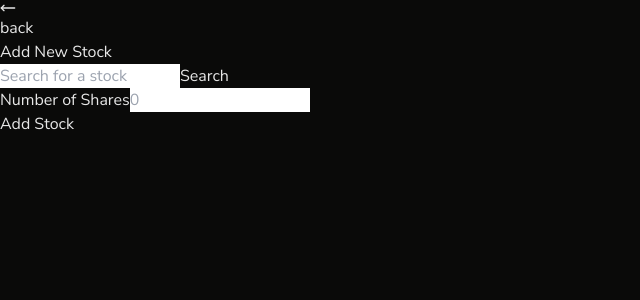
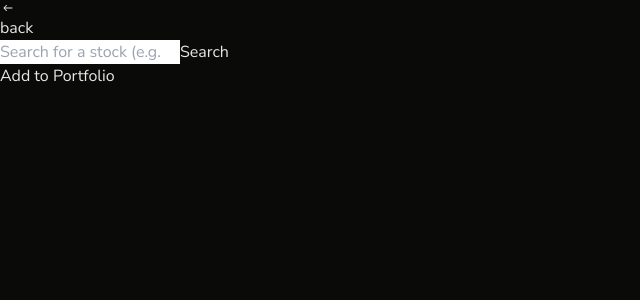
Before and after one commit to ayush-khatrii/portfolio-tracker, a React (Vite) app in the folder client/: page /add/holding in a window 1280 px wide. Shown: the top 300 px of the page, without its empty margins (0-640 px from the left). Built offline with nearby package versions, Linux system fonts and the light colour scheme.

Commit message:
Refactor: Changed the UI of add stock page

```diff
--- a/client/src/pages/AddStock.jsx
+++ b/client/src/pages/AddStock.jsx
@@ -1,148 +1,68 @@
-import { useEffect, useState } from "react";
-import { Link } from "react-router-dom";
-import { LuMoveLeft } from "react-icons/lu";
+import { useState } from "react";
+import { IoIosArrowRoundBack } from "react-icons/io";
+import { Link } from 'react-router-dom';
 
 export default function AddStock() {
-  const [symbol, setSymbol] = useState("");
-  const [selectedShare, setSelectedShare] = useState()
-  const [share, setShare] = useState([]);
-  const [isLoading, setIsLoading] = useState(false);
-  const [error, setError] = useState();
+  const [symbol, setSymbol] = useState('');
+  const [share, setShare] = useState('');
 
-  const fetchShareDetails = async (share) => {
+  const fetchShareDetails = async () => {
     try {
-      const response = await fetch(`https://financialmodelingprep.com/api/v3/quote-order/${share}?apikey=ydSmVlnBzOvzZ3mv1hBSAP2sLBfVinz2`);
-      const data = await response.json();
-      console.log(data[0])
-      setSelectedShare(data[0]);
+      // const res = await fetch(`https://financialmodelingprep.com/api/v3/quote-order/${symbol.toUpperCase()}?apikey=ydSmVlnBzOvzZ3mv1hBSAP2sLBfVinz2`);
+      const data = await res.json();
+      console.log(data);
+      setShare(data[0]);
     } catch (error) {
-      setError(error);
-      console.error(error);
+      console.log(error);
     }
-    finally {
-      setIsLoading(false)
-    }
-  };
-  const fetchShares = async () => {
-    setIsLoading(true)
-    try {
-      const response = await fetch(`https://financialmodelingprep.com/api/v3/search?query=${symbol.toUpperCase()}&apikey=ydSmVlnBzOvzZ3mv1hBSAP2sLBfVinz2&limit=10`);
-      const data = await response.json();
-      setShare(data);
-    } catch (error) {
-      setError(error);
-      console.error(error);
-    }
-    finally {
-      setIsLoading(false)
-    }
-  };
-
-
+  }
   return (
-    <section className="max-w-7xl mx-auto px-5 mt-10">
-      <Link to="/" className="group">
-        <button className=" hover:underline flex items-center gap-2 hover:border hover:border-zinc-900 px-3 py-2 rounded-md">
-          <LuMoveLeft className="group-hover:-translate-x-1  transition-transform" /> back
+    <section className='min-h-screen my-20 px-3'>
+      <Link to={"/"}>
+        <button className='absolute top-3 md:left-10 hover:underline flex items-center gap-2 hover:border hover:border-zinc-900 px-3 py-2 rounded-md'>
+          <IoIosArrowRoundBack /> back
         </button>
       </Link>
-      <h2 className="md:text-3xl text-xl font-bold text-center my-8">Add New Stock</h2>
-      <div className="space-y-4">
-        <div>
-          <div className="flex justify-center items-center gap-3">
+
+      <div className='max-w-5xl mx-auto'>
+        {
+          share &&
+          <div className='bg-teal-950/15 p-5 flex justify-between items-center rounded-md'>
+            <div>
+              <span className='text-teal-500'>
+                {share.symbol}
+              </span>
+              <h1 className='font-bold text-2xl'>
+                {share.name}
+              </h1>
+            </div>
+            <div className={`flex justify-center items-center flex-col`} >
+              <span className='text-2xl font-bold'>
+                {` $ ${share.price} `}
+              </span>
+              <span className={`text-sm  ${share.change > 0 ? ' text-green-500' : 'text-red-500'}`}>
+                {` ${share.change} `}
+                {` (${share.changesPercentage}%) `}
+              </span>
+            </div>
+          </div>
+        }
+        <div className='w-full flex flex-col gap-4 my-5'>
+          <div className='flex gap-3'>
             <input
-              id="symbol"
-              name="symbol"
-              type="text"
+              placeholder='Search for a stock (e.g. AAPL)'
+              type="search"
               value={symbol}
               onChange={(e) => setSymbol(e.target.value)}
-              placeholder="Search for a stock"
-              className="w-full p-3 border border-zinc-900 rounded-lg bg-transparent "
+              className='w-full rounded-md px-3 py-2 bg-transparent border border-zinc-800'
             />
             <button
-              onClick={fetchShares}
-              className="bg-teal-600 text-white py-3 px-5 rounded-lg hover:bg-teal-700 transition-colors">
-              Search
-            </button>
+              onClick={fetchShareDetails}
+              className='bg-teal-950 px-3 py-2 rounded-md'>Search</button>
           </div>
-          {error &&
-            <div className="text-red-500 my-2">
-              {error.message}
-            </div>
-          }
-          {isLoading &&
-            <div className="py-5">
-              Loading...
-            </div>
-          }
-
-          {
-            selectedShare &&
-            <div className="flex bg-teal-950/15 justify-between items-center p-4 mt-5 rounded-md">
-              <div className="flex flex-col">
-                <p className="text-sm text-teal-600">
-                  {selectedShare.symbol}
-                </p>
-                <h1 className="text-xl font-bold">
-                  {selectedShare.name}
-                </h1>
-              </div>
-              <div className="flex  justify-center items-center flex-col text-xl font-bold">
-                <span>
-                  {selectedShare.price}
-                </span>
-                <span className={`${selectedShare.changesPercentage || selectedShare.change < 0 ? "text-red-500" : "text-green-700"} text-sm font-light `}>
-                  {selectedShare.change} {""}
-                  {`(${selectedShare.changesPercentage})`}
-                </span>
-              </div>
-            </div>
-          }
-
-          {!selectedShare &&
-            <ul>
-              {
-                share && share.map((item) =>
-                  <li
-                    onClick={() => fetchShareDetails(item?.symbol)}
-                    className="p-5 flex justify-between mt-3 border border-zinc-900 cursor-pointer items-center rounded-lg">
-                    <div>
-                      <p className="text-sm font-medium text-teal-600">
-                        {item.symbol}
-                      </p>
-                      <h1 className="text-xl font-bold">
-                        {item.name}
-                      </h1>
-                    </div>
-                  </li>
-                )
-              }
-            </ul>
-          }
-
         </div>
-        <div>
-          <label htmlFor="shares" className="block text-sm font-medium mb-2">
-            Number of Shares
-          </label>
-          <input
-            id="shares"
-            name="shares"
-            type="number"
-            min="0"
-            step="1"
-            placeholder="0"
-            className="w-full p-3 border border-zinc-900 rounded-lg bg-transparent "
-          />
-        </div>
-      </div>
-      <div className="flex gap-4 mt-5">
-        <button
-          className="flex-1 bg-teal-600 text-white py-3 rounded-lg hover:bg-teal-700 transition-colors"
-        >
-          Add Stock
-        </button>
+        <button className='bg-teal-950 text-base font-bold px-3 py-2 rounded-md w-full'>Add to Portfolio</button>
       </div>
     </section >
-  );
+  )
 }
```
